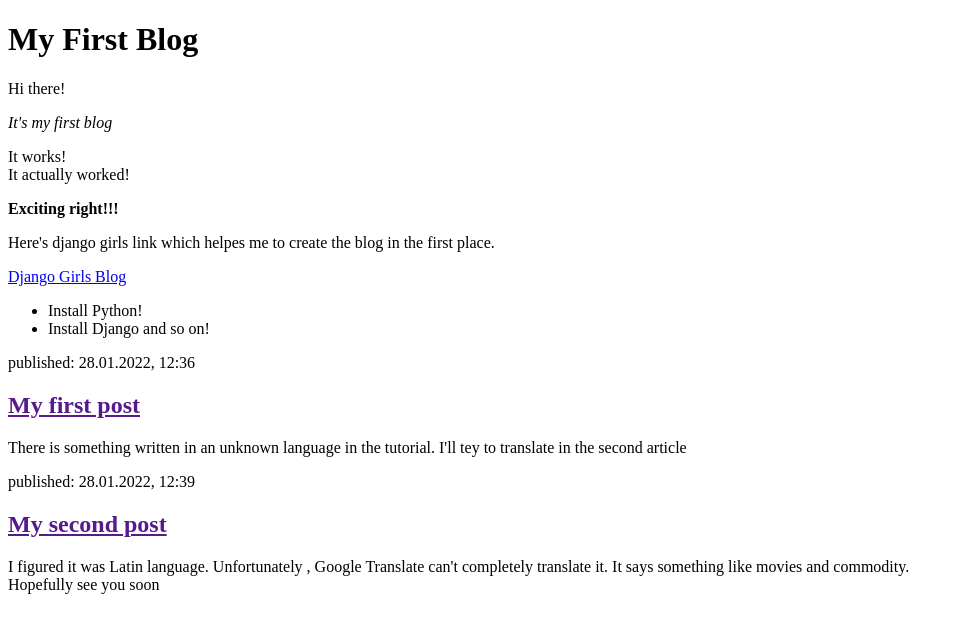
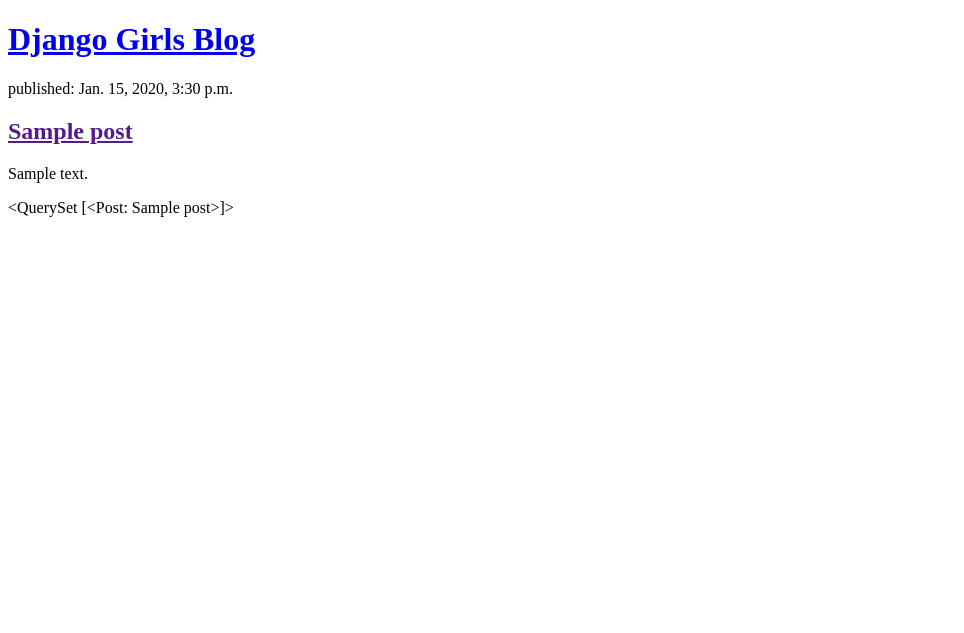
Before and after one commit to AishwaryaM21/my-first-blog, a Django app: page / in a window 1280 px wide. Shown: the top 633 px of the page, without its empty margins (0-964 px from the left). Run offline with Django 3.2, Linux system fonts and the light colour scheme; tables that the repository leaves empty hold one stand-in row (values such as "Sample post").

Commit message:
Modified templates to display from database.

```diff
--- a/blog/templates/blog/post_list.html
+++ b/blog/templates/blog/post_list.html
@@ -1,29 +1,13 @@
 <!DOCTYPE html>
-<html>
-    <head>
-        <title>Aishwarya's blog</title>
-    </head>
-<body>
-    <h1>My First Blog</h1>
-    <p>Hi there!</p>
-    <em>It's my first blog</em>
-    <p>It works!<br>It actually worked!</p>
-    <strong>Exciting right!!!</strong>
-    <p>Here's django girls link which helpes me to create the blog in the first place.</p>
-    <a href="/">Django Girls Blog</a>
-    <ul><li>Install Python!</li>
-    <li>Install Django and so on!</li></ul>
-    <article>
-        <time>published: 28.01.2022, 12:36</time>
-        <h2><a href="">My first post</a></h2>
-        <p>There is something written in an unknown language in the tutorial. I'll tey to translate in the second article</p>
-    </article>
-    <article>
-        <time>published: 28.01.2022, 12:39</time>
-        <h2><a href="">My second post</a></h2>
-        <p>I figured it was Latin language. Unfortunately , Google Translate can't completely translate it. It says something like movies and commodity.<br>
-            Hopefully see you soon
-        </p>
-    </article>
-</body>
-</html>
+<header>
+    <h1><a href = "/">Django Girls Blog</a></h1>
+</header>
+
+{% for post in posts %}
+   <article>
+       <time>published: {{post.published_date}}</time>
+       <h2><a href="">{{post.title}}</a></h2>
+       <p>{{post.text|linebreaksbr}}</p>
+</article>
+   {{posts}}
+{% endfor %}
--- a/blog/views.py
+++ b/blog/views.py
@@ -1,6 +1,9 @@
 from django.shortcuts import render
+from django.utils import timezone
+from .models import Post
 
 # Create your views here.
 def post_list(request):
-    return render(request,'blog/post_list.html',{})
+    posts = Post.objects.filter(published_date__lte=timezone.now()).order_by('published_date')
+    return render(request,'blog/post_list.html',{'posts' : posts})
     # A function called post_list is created that takes request and will return render that will render(put together) our template blog/post_list.html
```
